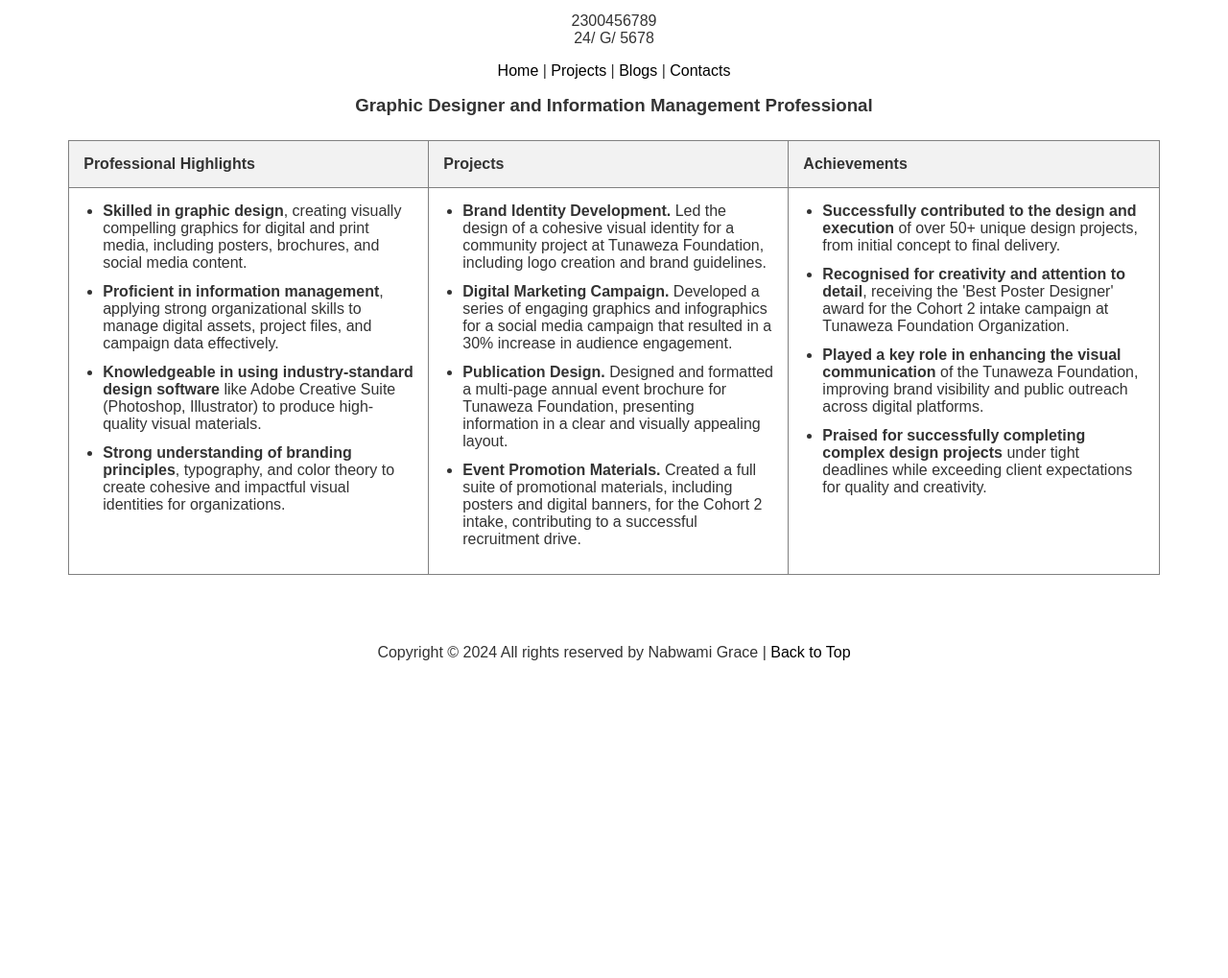
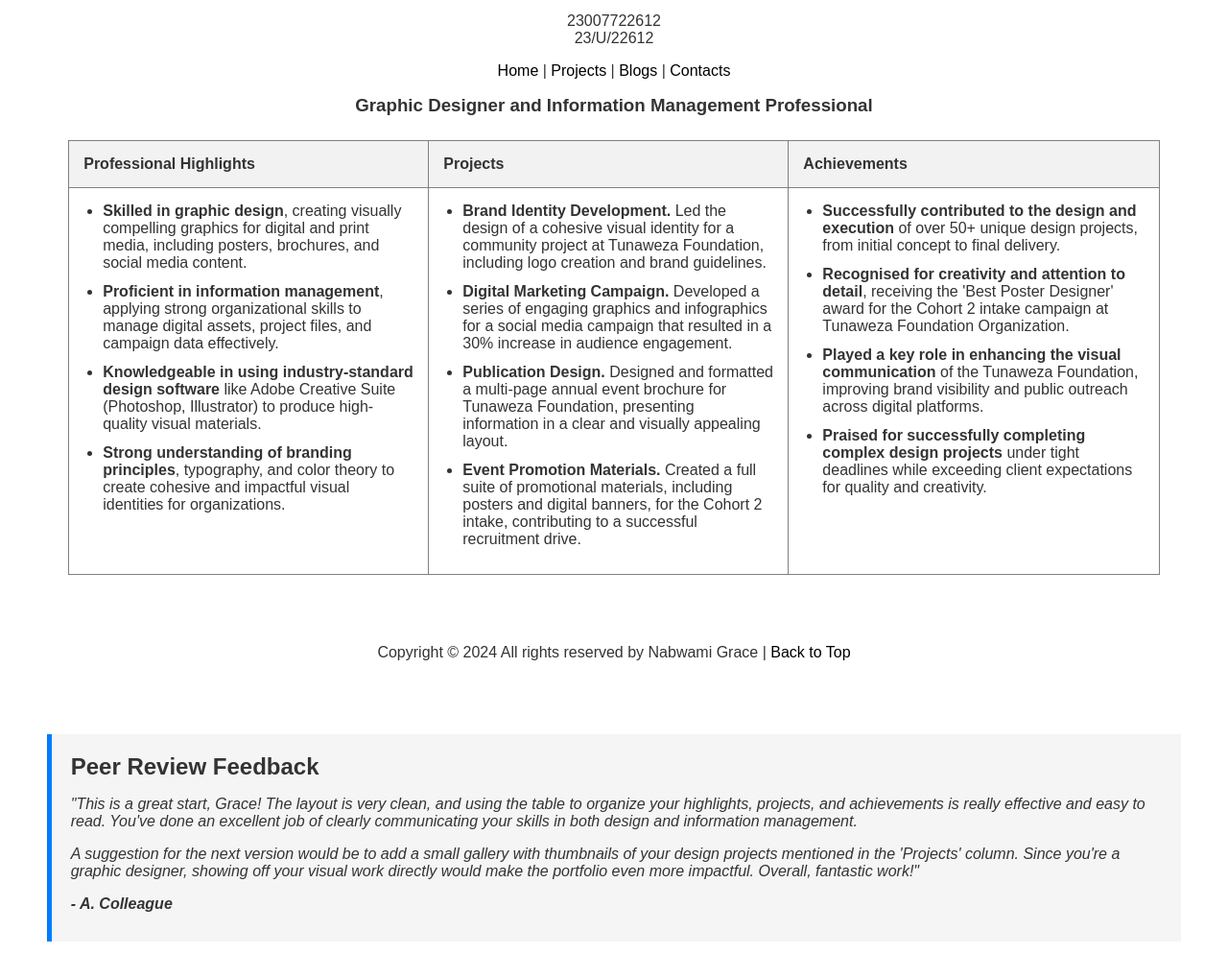
Before and after one commit to scof256/scof256.github.io, a plain HTML site: page index.html in a window 1280 px wide. Shown: the part 73-1092 px from the top of the page at 96% size. Before the commit the page ends 806 px from the top, so only its background shows below. Drawn offline with Linux system fonts and the light colour scheme.

Commit message:
Update index.html

```diff
--- a/index.html
+++ b/index.html
@@ -40,6 +40,22 @@
             text-align: center;
             padding: 20px 0;
         }
+        /* Style for the peer review section */
+        .peer-review {
+            width: 90%;
+            margin: 40px auto;
+            padding: 20px;
+            background-color: #f5f5f5;
+            border-left: 5px solid #007BFF;
+            font-style: italic;
+        }
+        .peer-review h2 {
+            font-style: normal;
+            margin-top: 0;
+        }
+        .peer-review p {
+            margin-bottom: 10px;
+        }
     </style>
 </head>
 <body>
@@ -48,7 +64,7 @@
     <div class="header-container">
         <!-- The id="top" allows the "Back to Top" link to work -->
         <h1 id="top">NABWAMI GRACE</h1>
-        <p>2300456789<br>24/ G/ 5678</p>
+        <p>23007722612<br>23/U/22612</p>
         <p>
             <a href="#top">Home</a> |
             <a href="#main-content">Projects</a> |
@@ -132,5 +148,13 @@
         <p>Copyright © 2024 All rights reserved by Nabwami Grace | <a href="#top">Back to Top</a></p>
     </div>
 
+    <!-- ============== FICTIONAL PEER REVIEW ============== -->
+    <div class="peer-review">
+        <h2>Peer Review Feedback</h2>
+        <p>"This is a great start, Grace! The layout is very clean, and using the table to organize your highlights, projects, and achievements is really effective and easy to read. You've done an excellent job of clearly communicating your skills in both design and information management.</p>
+        <p>A suggestion for the next version would be to add a small gallery with thumbnails of your design projects mentioned in the 'Projects' column. Since you're a graphic designer, showing off your visual work directly would make the portfolio even more impactful. Overall, fantastic work!"</p>
+        <p><strong>- A. Colleague</strong></p>
+    </div>
+
 </body>
 </html>
```
